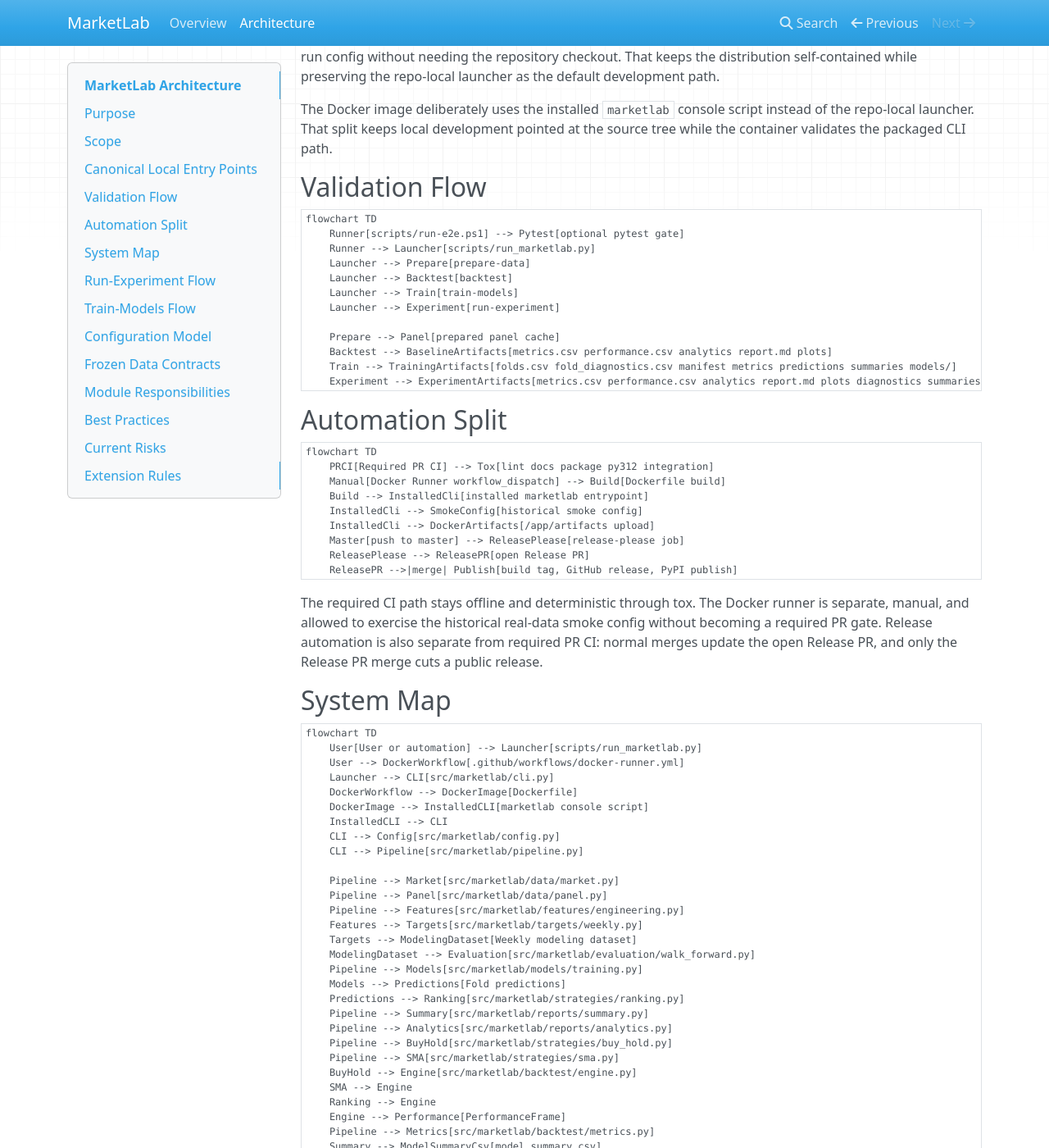
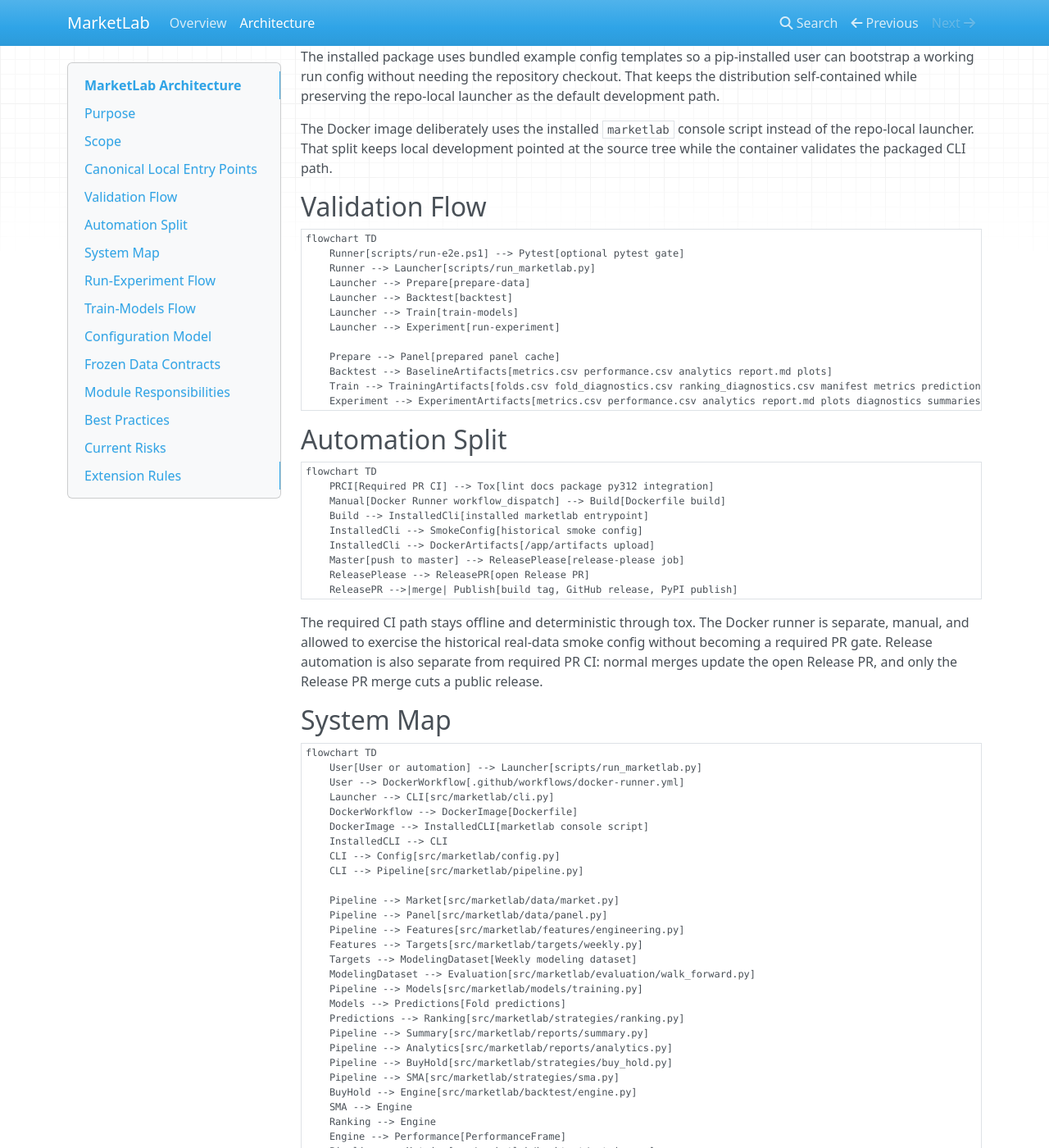
Before and after one commit to ricardogr07/market-lab, an MkDocs documentation site: the page built from docs/architecture.md, in a window 1280 px wide and 1400 px high, scrolled down 1665 px. Shown: the whole window at 82% size. Built offline with MkDocs 1.6.1, drawn with Linux system fonts in a browser that asks for light colours; nearby versions of some CDN libraries; some of the changed text lies outside the part shown.

Commit message:
docs: document ranking-aware evaluation artifacts

````diff
--- a/ARCHITECTURE.md
+++ b/ARCHITECTURE.md
@@ -2,7 +2,7 @@
 
 ## Purpose
 
-MarketLab is a package-first research toolkit for reproducible market experiments over a fixed ETF universe. The current implementation includes canonical market data, trailing features, weekly modeling datasets, walk-forward fold generation, additive guardrail and embargo controls, skipped-fold diagnostics, a lightweight model registry, the `train-models` command, a ranking strategy, two baseline strategies, unified `run-experiment` baseline-plus-ML comparison, fold and model summaries, strategy analytics artifacts, backtests, and reviewable artifacts.
+MarketLab is a package-first research toolkit for reproducible market experiments over a fixed ETF universe. The current implementation includes canonical market data, trailing features, weekly modeling datasets, walk-forward fold generation, additive guardrail and embargo controls, skipped-fold diagnostics, a lightweight model registry, the `train-models` command, ranking-aware fold evaluation and downside diagnostics, a ranking strategy, two baseline strategies, unified `run-experiment` baseline-plus-ML comparison, fold and model summaries, strategy analytics artifacts, backtests, and reviewable artifacts.
 
 This document ties the current pieces together and records the working rules that should guide later iterations.
 
@@ -17,6 +17,7 @@
   - walk-forward `train-models` execution and artifact generation
   - score-to-weight ranking strategy for ML portfolios
   - fold and model summary artifacts
+  - ranking-aware model evaluation artifacts with downside diagnostics
   - `buy_hold` and `sma` baselines
   - unified `run-experiment` comparison across baselines and ML strategies on a shared OOS window
   - daily backtest with turnover-based costs
@@ -75,7 +76,7 @@
 
     Prepare --> Panel[prepared panel cache]
     Backtest --> BaselineArtifacts[metrics.csv performance.csv analytics report.md plots]
-    Train --> TrainingArtifacts[folds.csv fold_diagnostics.csv manifest metrics predictions summaries models/]
+    Train --> TrainingArtifacts[folds.csv fold_diagnostics.csv ranking_diagnostics.csv manifest metrics predictions summaries models/]
     Experiment --> ExperimentArtifacts[metrics.csv performance.csv analytics report.md plots diagnostics summaries optional models/]
 ```
 
@@ -139,7 +140,7 @@
     Evaluation --> FoldDefs[folds.csv]
     Evaluation --> FoldDiagnosticsCsv[fold_diagnostics.csv]
     Models --> ModelArtifacts[Per-fold model pickles]
-    Models --> TrainArtifacts[model_manifest.csv, model_metrics.csv, predictions.csv]
+    Models --> TrainArtifacts[model_manifest.csv, model_metrics.csv, predictions.csv, ranking_diagnostics.csv]
     Metrics --> MetricsCsv[metrics.csv]
     Markdown --> ReportMd[report.md]
     Plots --> PlotFiles[cumulative_returns.png drawdown.png and turnover.png]
@@ -354,6 +355,7 @@
       +turnover_costs_path: Path
       +model_summary_path: Path | None
       +fold_diagnostics_path: Path | None
+      +ranking_diagnostics_path: Path | None
       +fold_summary_path: Path | None
       +report_path: Path | None
       +cumulative_plot_path: Path | None
@@ -366,6 +368,7 @@
       +panel_path: Path
       +folds_path: Path
       +fold_diagnostics_path: Path
+      +ranking_diagnostics_path: Path
       +model_manifest_path: Path
       +metrics_path: Path | None
       +predictions_path: Path | None
@@ -603,6 +606,7 @@
 - Produces additive attempted-fold diagnostics with explicit skip reasons.
 - Enforces label-aware training windows by requiring `target_end_date <= label_cutoff`, including optional embargo handling.
 - Produces stable accepted-fold metadata and row slices for model-training work.
+- Keeps fold acceptance separate from the later ranking-aware model evaluation layer.
 
 Best practice:
 - Keep evaluation logic independent from model wrappers and CLI orchestration.
@@ -613,6 +617,7 @@
 - Maps configured model names to concrete scikit-learn estimators.
 - Keeps target-type validation at the model-entry seam.
 - Produces normalized direction scores from `predict_proba` for downstream ranking work.
+- Exposes a pure evaluation helper layer that derives classification, ranking, and downside diagnostics without changing model fitting.
 
 Best practice:
 - Keep the registry lightweight and explicit.
@@ -679,11 +684,13 @@
 - Derives the strategy list from the actual `PerformanceFrame`.
 - Adds strategy summary, monthly net return, and turnover-and-cost sections when those analytics are available.
 - Switches scope text when ML strategies are present.
+- Reports both the best model by mean ROC AUC and the best model by mean top-bottom spread when model summaries are available.
 
 ### `src/marketlab/reports/summary.py`
 
 - Builds fold-level and model-level summary tables from existing training metrics and manifests.
 - Keeps the reporting summaries additive and derived from raw training outputs.
+- Preserves ROC AUC continuity while adding spread-based ranking winners and downside-oriented aggregates.
 
 Best practice:
 - Keep summary generation pure and deterministic.
@@ -723,7 +730,7 @@
 - Keep backtest timing explicit: Friday-close signal, next-open execution.
 - Keep walk-forward training windows label-aware: only train on rows whose `target_end_date` is known by `label_cutoff`, not just by `test_start`.
 - Compare baseline and ML strategies on the same shared OOS daily window inside `run-experiment`.
-- Derive `model_summary.csv` and `fold_summary.csv` from existing model metrics and manifests, not from new training state.
+- Derive `model_summary.csv`, `fold_summary.csv`, and ranking-aware winners from existing model metrics and manifests, not from new training state.
 - Treat no allocation as cash with zero return.
 - Keep `train-models` artifact-focused; use `run-experiment` for unified baseline-plus-ML comparison.
 - Use the smoke runner to validate the full current artifact surface after runtime changes.
````
Also changed, not shown: README.md (+10 -2 lines).
